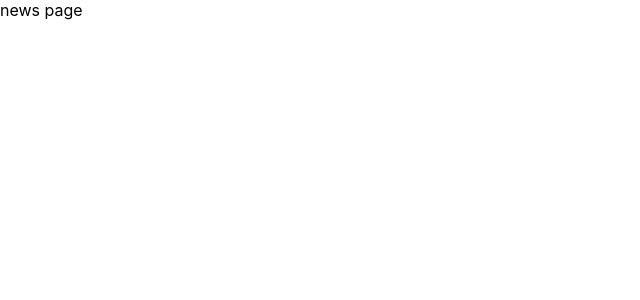
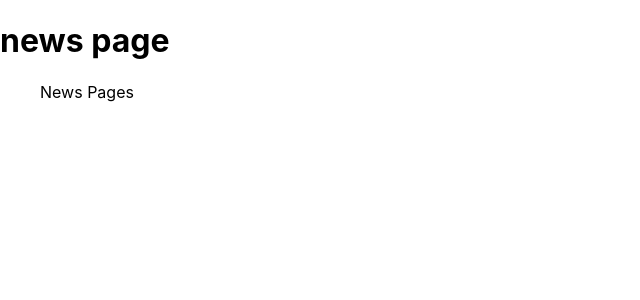
Before and after one commit to imcharliesparks/udemy-next, a Next.js app: page /news in a window 1280 px wide. Shown: the top 300 px of the page, without its empty margins (0-640 px from the left). Built offline with nearby package versions, Linux system fonts and the light colour scheme.

Commit message:
pushing with all changes

```diff
--- a/pages/news/index.tsx
+++ b/pages/news/index.tsx
@@ -1,5 +1,13 @@
 import type { NextPage } from 'next'
+import Link from 'next/link'
 
-const News: NextPage = () => <div>news page</div>
+const News: NextPage = () => (
+	<>
+		<h1>news page</h1>
+		<ul>
+			<Link href="/news/123">News Pages</Link>
+		</ul>
+	</>
+)
 
 export default News
```
